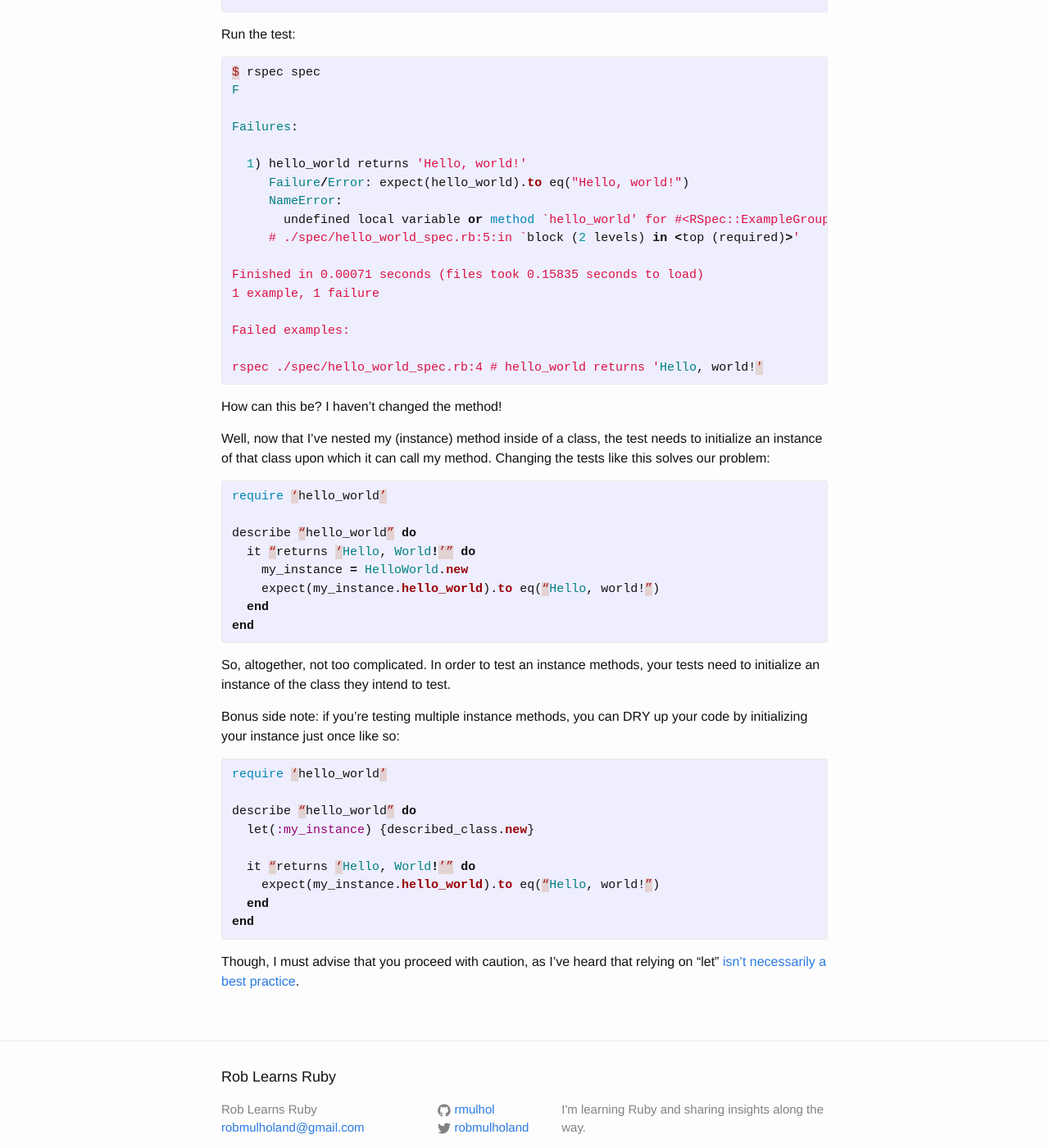
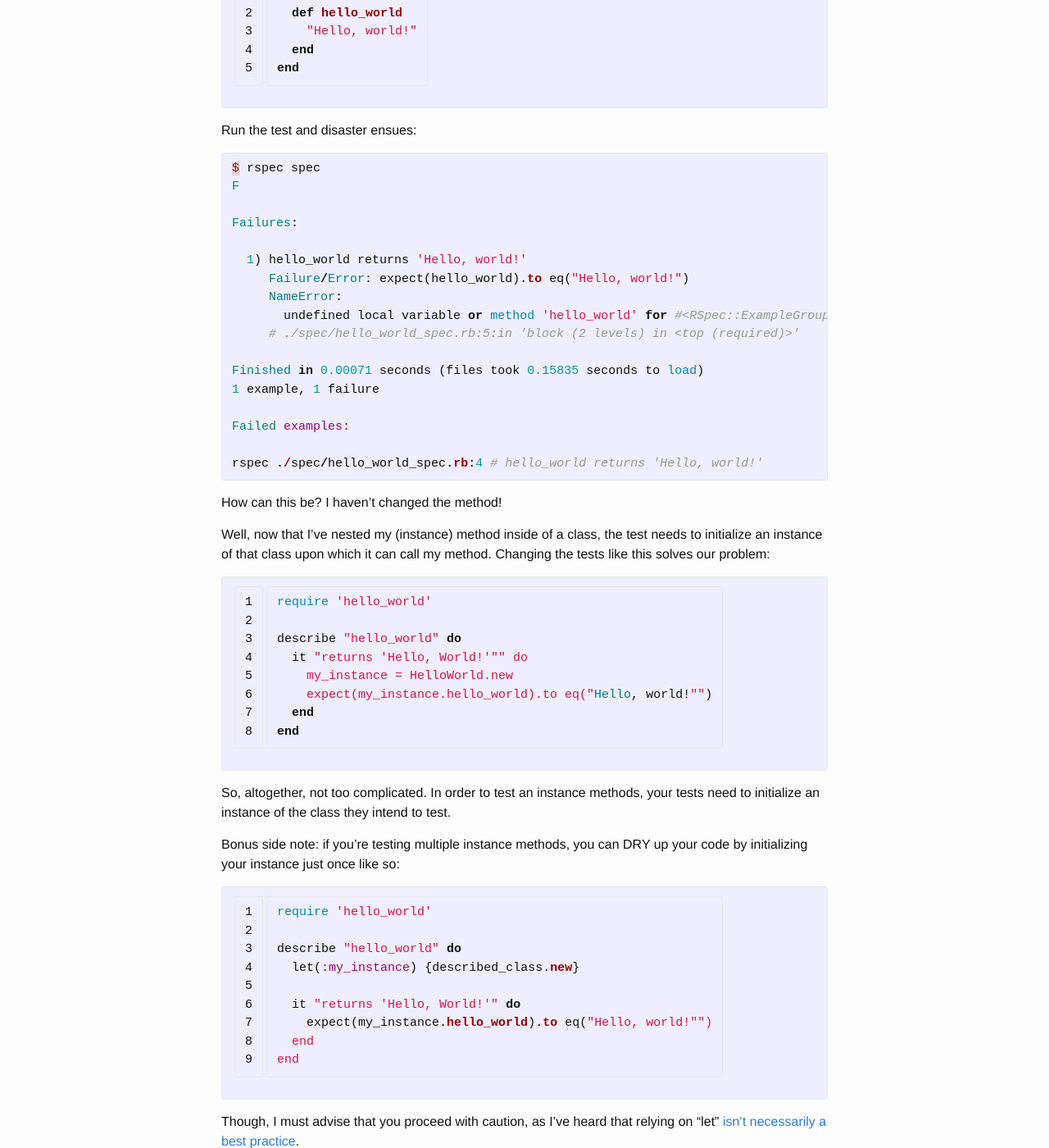
Before and after one commit to rmulhol/rmulhol.github.io, a Jekyll site: the page built from _posts/2004-09-14-testing-instance-methods.markdown, in a window 1280 px wide and 1400 px high, scrolled down 1123 px. Shown: the whole window at 82% size. Built offline with Jekyll 4.4.1, drawn with Linux system fonts in a browser that asks for light colours; some of the changed text lies outside the part shown.

Commit message:
clean up code snippets

```diff
--- a/_posts/2004-09-14-testing-instance-methods.markdown
+++ b/_posts/2004-09-14-testing-instance-methods.markdown
@@ -11,21 +11,21 @@
 
 So, for example, lets say I wanted to write a method that returns “Hello, world!” Simple enough. First, I’d write a test in my project’s spec directory:
 
-{% highlight ruby %}
-require ‘hello_world’
+{% highlight ruby linenos %}
+require 'hello_world'
 
 describe “hello_world” do
-  it “returns ‘Hello, World!’” do
-    expect(hello_world).to eq(“Hello, world!”)
+  it "returns 'Hello, World!'" do
+    expect(hello_world).to eq("Hello, world!"")
   end
 end
 {% endhighlight %}
 
 Watch it fail. Generate a blank file in my projects lib directory named hello_world.rb. Watch it fail again. Now add some code:
 
-{% highlight ruby %}
+{% highlight ruby linenos %}
 def hello_world
-  “Hello, world!”
+  "Hello, world!""
 end
 {% endhighlight %}
 
@@ -33,15 +33,15 @@
 
 But what if I wanted that method to be nested in a class? Well, I’ve already written the tests, so lets add the class and see what happens. Back to the hello_world.rb file:
 
-{% highlight ruby %}
+{% highlight ruby linenos %}
 class HelloWorld
   def hello_world
-    “Hello, world!”
+    "Hello, world!"
   end
 end
 {% endhighlight %}
 
-Run the test:
+Run the test and disaster ensues:
 
 {% highlight ruby %}
 $ rspec spec
@@ -52,8 +52,8 @@
   1) hello_world returns 'Hello, world!'
      Failure/Error: expect(hello_world).to eq("Hello, world!")
      NameError:
-       undefined local variable or method `hello_world' for #<RSpec::ExampleGroups::HelloWorld:0x000001011c6ba8>
-     # ./spec/hello_world_spec.rb:5:in `block (2 levels) in <top (required)>'
+       undefined local variable or method 'hello_world' for #<RSpec::ExampleGroups::HelloWorld:0x000001011c6ba8>
+     # ./spec/hello_world_spec.rb:5:in 'block (2 levels) in <top (required)>'
 
 Finished in 0.00071 seconds (files took 0.15835 seconds to load)
 1 example, 1 failure
@@ -67,13 +67,13 @@
 
 Well, now that I’ve nested my (instance) method inside of a class, the test needs to initialize an instance of that class upon which it can call my method. Changing the tests like this solves our problem:
 
-{% highlight ruby %}
-require ‘hello_world’
+{% highlight ruby linenos %}
+require 'hello_world'
 
-describe “hello_world” do
-  it “returns ‘Hello, World!’” do
+describe "hello_world" do
+  it "returns 'Hello, World!'"" do
     my_instance = HelloWorld.new
-    expect(my_instance.hello_world).to eq(“Hello, world!”)
+    expect(my_instance.hello_world).to eq("Hello, world!"")
   end
 end
 {% endhighlight %}
@@ -82,14 +82,14 @@
 
 Bonus side note: if you’re testing multiple instance methods, you can DRY up your code by initializing your instance just once like so:
 
-{% highlight ruby %}
-require ‘hello_world’
+{% highlight ruby linenos %}
+require 'hello_world'
 
-describe “hello_world” do
+describe "hello_world" do
   let(:my_instance) {described_class.new}
 
-  it “returns ‘Hello, World!’” do
-    expect(my_instance.hello_world).to eq(“Hello, world!”)
+  it "returns 'Hello, World!'" do
+    expect(my_instance.hello_world).to eq("Hello, world!"")
   end
 end
 {% endhighlight %}
```
